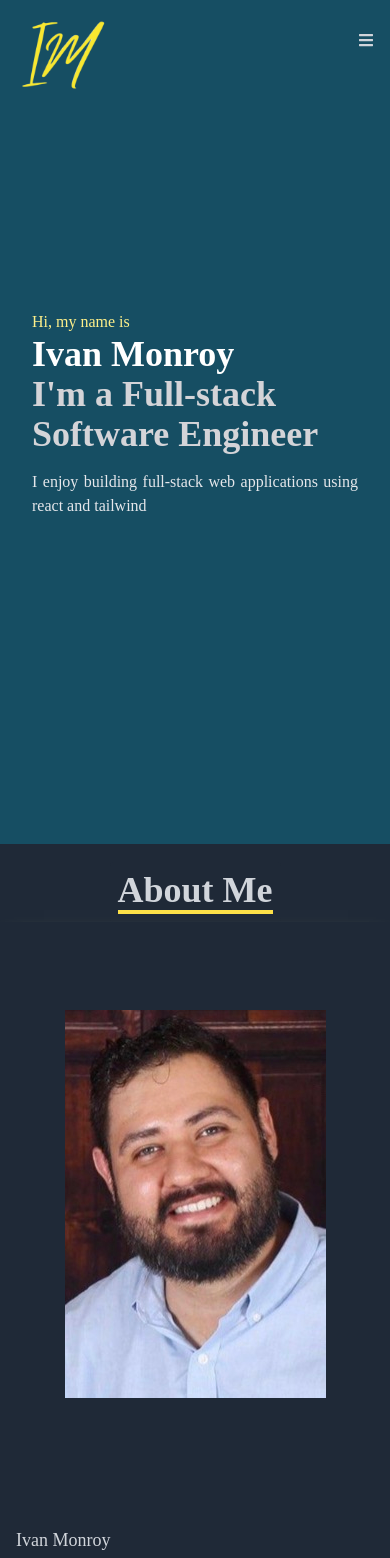
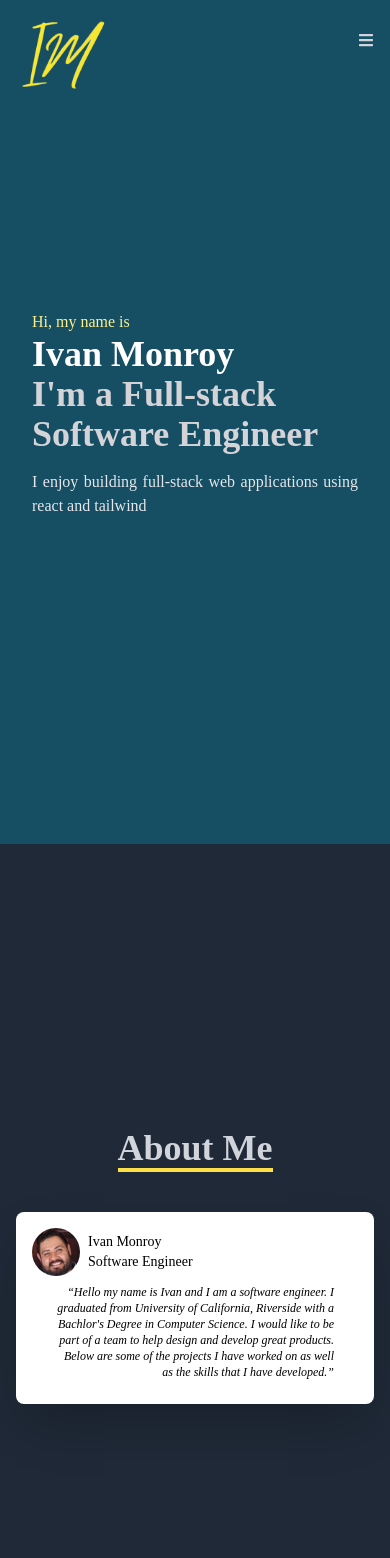
Before and after one commit to imonr001/portfolio, a React (Create React App) app: page / in a window 390 px wide. Shown: the top 1558 px of the page. Built offline with nearby package versions, Linux system fonts and the light colour scheme.

Commit message:
fixed mobile view about and project

```diff
--- a/src/components/About.jsx
+++ b/src/components/About.jsx
@@ -3,16 +3,54 @@ import myPic from "../assets/my_pic.jpeg";
 
 function About() {
   return (
-    <div name="about" className="w-full h-screen bg-gray-800 text-gray-300  ">
-      <div className=" flex flex-col  justify-center items-center w-full h-full">
-        <div className=" flex justify-center mt-28 p-2 bg-gray-800 rounded ">
-          <p className="text-4xl font-bold inline border-b-4 border-yellow-300 ">
+    <div name="about" className=" h-screen bg-gray-800  flex   flex-col items-center justify-center  ">
+          <p className="text-4xl font-bold inline border-b-4 border-yellow-300  text-gray-300  ">
+            About Me
+          </p>
+      <div className="bg-white p-4 rounded-lg shadow-2xl mx-4 sm:flex sm:gap-16 sm:p-0 mt-10 " >
+
+        <div className="flex items-center gap-2 sm:flex   text-sm sm:text-3xl sm:text-center  " >
+          <img className="w-12 h-12  object-cover object-top rounded-full sm:h-full sm:w-[500px] sm:rounded-none " src={myPic} alt="/" />
+          {/* <span className=" sm:text-xl">Ivan Monroy <br />Software Engineer </span> */}
+          <div className="flex flex-col  justify-around">
+         < p>Ivan Monroy</p>
+         <p >Software Engineer</p>
+          </div>
+
+        </div>
+        <div className="m-2  sm:m-12   md:text-center  text-right px-4 lg:py-12 ">
+          <p className=" italic font-thin md:text-xl sm:text-sm text-xs  lg:text-3xl ">       “Hello my name is Ivan and I am a software engineer. I graduated
+                from University of California, Riverside with a Bachlor's Degree
+                in Computer Science. I would like to be part of a team to help
+                design and develop great products. Below are some of the
+                projects I have worked on as well as the skills that I have
+                developed.”</p>
+        </div>
+        {/* <div className="  flex justify-center  bg-gray-800 rounded ">
+          <p className="text-4xl font-bold inline border-b-4 border-yellow-300 pt-4 ">
             About Me
           </p>
         </div>
+        <div className=" h-[400px] w-[350px] p-3  shadow-lg shadow-yellow-200  rounded-xl bg-gray-900  mt-14 sm:h-[600px] sm:[600px]">
+          <div className="  h-full  flex justify-start  items-start p-10  bg-gray-900  rounded-3xl sm:h-full sm:w-full ">
+            <img className=" rounded-full h-[100px] sm:h-full   " src={myPic} alt="/" />
+            <div className=" flex flex-col  items-center  text-sm p-1     ">
+              <p className="p-1"  >Ivan Monroy</p>
+              <p className="p-1" >Software Engineer</p>
+              <p className=" text-xs  italic p-3 ">
+                “Hello my name is Ivan and I am a software engineer. I graduated
+                from University of California, Riverside with a Bachlor's Degree
+                in Computer Science. I would like to be part of a team to help
+                design and develop great products. Below are some of the
+                projects I have worked on as well as the skills that I have
+                developed.”
+              </p>
+            </div>
+          </div>
+        </div> */}
         <div>
-          <figure className=" flex flex-col sm:flex-row text-sm md:text-lg justify-center bg-gray-800   overflow-hidden text-center shadow-xl  shadow-yellow-200 md:p-20">
-            <img className="   rounded-3xl  p-4 object-scale-down  " src={myPic} alt="" />
+          {/* <figure className=" flex flex-col sm:flex-row text-sm md:text-lg justify-center bg-gray-800   overflow-hidden text-center shadow-xl  shadow-yellow-200 md:p-20">
+            <img className="   rounded-3xl object-scale-down  " src={myPic} alt="" />
             <div className="pt-6  text-center md:text-left space-y-4 ">
               <figcaption class="font-medium sm:text-right p-4 text-lg ">
                 <div class="text-gray-300 text-left ">Ivan Monroy</div>
@@ -28,7 +66,7 @@ function About() {
                 </p>
               </blockquote>
             </div>
-          </figure>
+          </figure> */}
         </div>
       </div>
     </div>
--- a/src/components/Cards/Card.jsx
+++ b/src/components/Cards/Card.jsx
@@ -6,10 +6,10 @@ function Card(props) {
   };
 
   return (
-    <div className="  p-10  mb-5  sm:pb-32    ">
-      <div className="    h-20 w-84  sm:h-[400px] sm:w-[400px]  max-h[500px] max-w-[500px]  sm:border-4  sm:rounded-lg border-yellow-300  md:hover:scale-150 duration-500 ">
+    <div className="    p-10  mb-5  sm:pb-32    ">
+      <div className="    h-14 w-84  sm:h-[400px] sm:w-[400px]  max-h[500px] max-w-[500px]  sm:border-4  sm:rounded-lg border-yellow-300  md:hover:scale-150 duration-500 ">
         <img className="  sm:h-80 sm:w-full" src={props.image} alt="thisIma" />
-        <div className=" flex  p-4  justify-center  bg-gray-900  sm:p-4   ">
+        <div className=" flex  pb-2 p-4  justify-center  bg-gray-900  sm:p-4   ">
           <button
             onClick={() => {
               newTabClick(props.live);
@@ -28,7 +28,7 @@ function Card(props) {
           </button>
         </div>
         <div className="sm:mt-10 flex mx-auto  justify-evenly  h-full  max-h-28  text-center bg-gray-900 " >
-          <p className="  invisible sm:visible   flex-1 sm:border-4 sm:border-yellow-300 sm:p-5   text-base text-center rounded-lg font-bold">{props.msg}</p>
+          <p className="  hidden sm:visible sm:flex  sm:flex-1 sm:border-4 sm:border-yellow-300 sm:p-5   text-base text-center rounded-lg font-bold">{props.msg}</p>
         </div>
       </div>
 
--- a/src/components/Projects.jsx
+++ b/src/components/Projects.jsx
@@ -6,13 +6,13 @@ import comingSoon from "../assets/comingSoon.png";
 
 function Projects() {
   return (
-    <div name="projects" className="w-full h-screen text-gray-300 bg-[#0a192f] p-28 ">
+    <div name="projects" className="w-full h-screen text-gray-300 bg-[#0a192f] p-28 overflow-hidden ">
       <div className="max-w-[1000px] mx-auto p-4 flex  justify-center w-full h-full   ">
-        <div className=" sm:p-8 mr-72 md:mr-auto  pb-8 md:text-center sm:text-left pl-14  ">
+        <div className=" sm:p-8 mr-72 md:mr-auto  pb-8 md:text-center sm:text-left pl-14   ">
           <p className="text-4xl font-bold inline border-b-4 text-gray-300 border-yellow-300 ">
             Projects
           </p>
-          <div className="justify-normal  justify-items-start w-full grid grid-cols-1 sm:grid-cols-3 sm:gap-96 gap-32   ">
+          <div className="justify-normal  justify-items-start w-full grid grid-cols-1 sm:grid-cols-3  sm:gap-96 gap-32   ">
             <Card
               live={"https://imonr001.github.io/notes/"}
               github={"https://github.com/imonr001/notes"}
```
